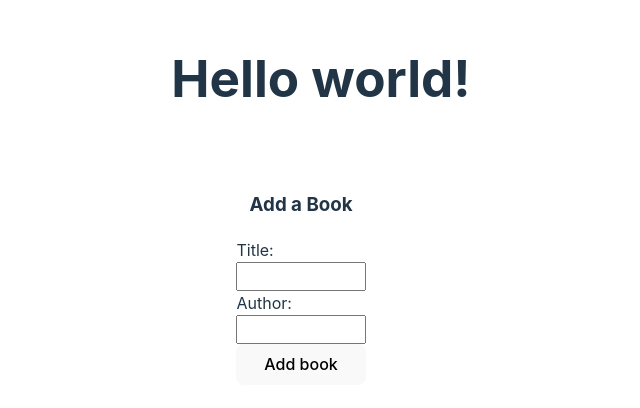
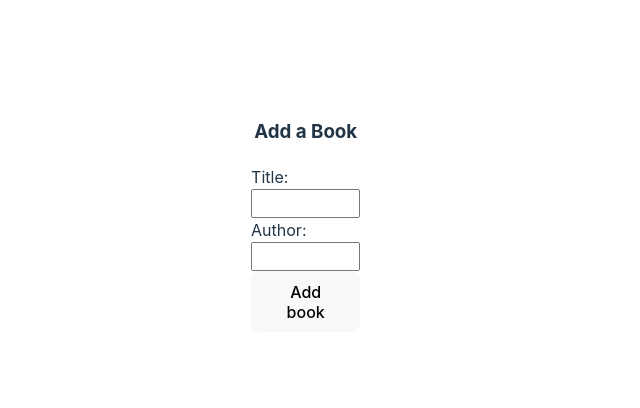
Before and after one commit to JordanChristensen/ga-section3-lab3-react-controlled-forms, a React (Vite) app: page / in a window 1280 px wide. Shown: the part 174-582 px from the top of the page, without its empty margins (319-959 px from the left). Built offline with nearby package versions, Linux system fonts and the light colour scheme.

Commit message:
improve semantic HTML usage

```diff
--- a/src/App.jsx
+++ b/src/App.jsx
@@ -2,10 +2,9 @@ import Bookshelf from "./components/Bookshelf/Bookshelf.jsx";
 
 const App = () => {
   return (
-    <>
-      <h1>Hello world!</h1>
+    <main>
       <Bookshelf />
-    </>
+    </main>
   );
 };
 
```
